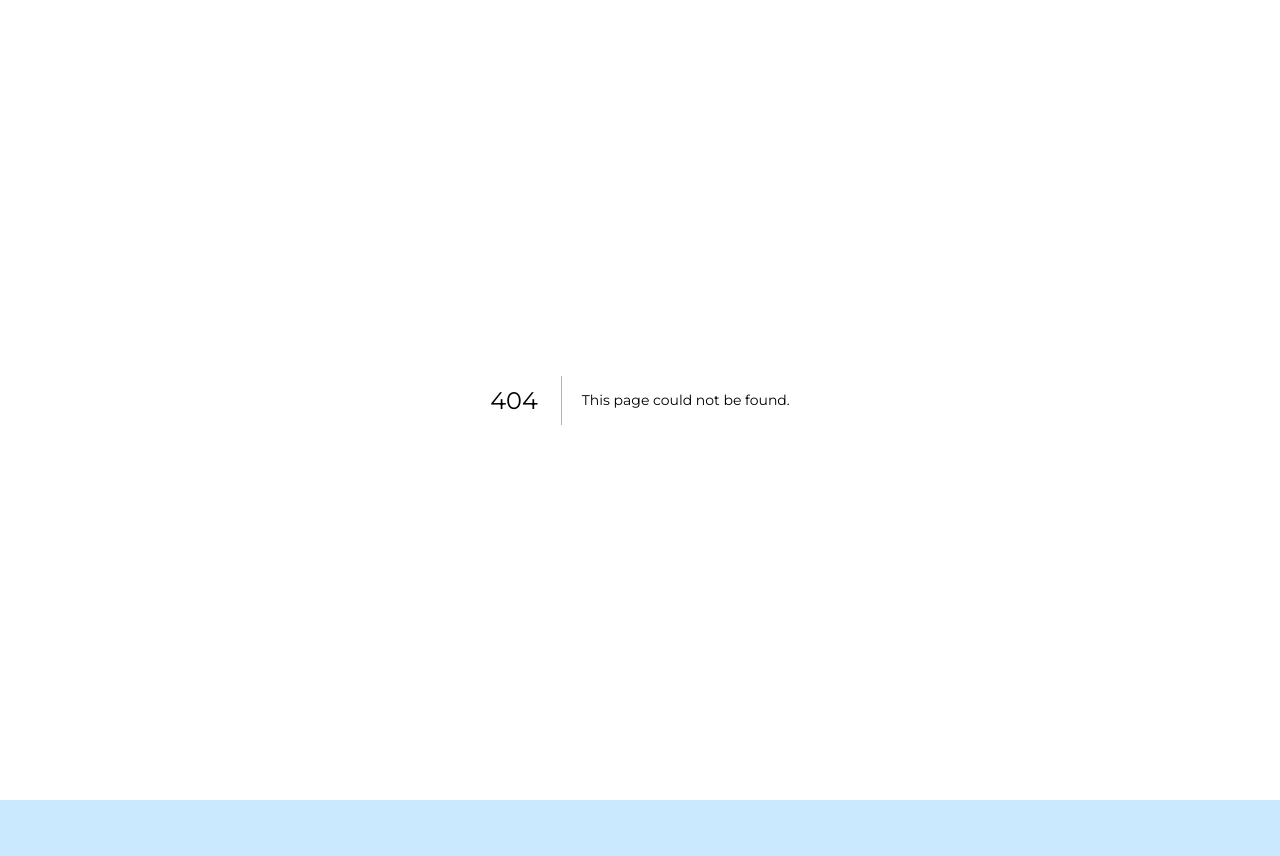
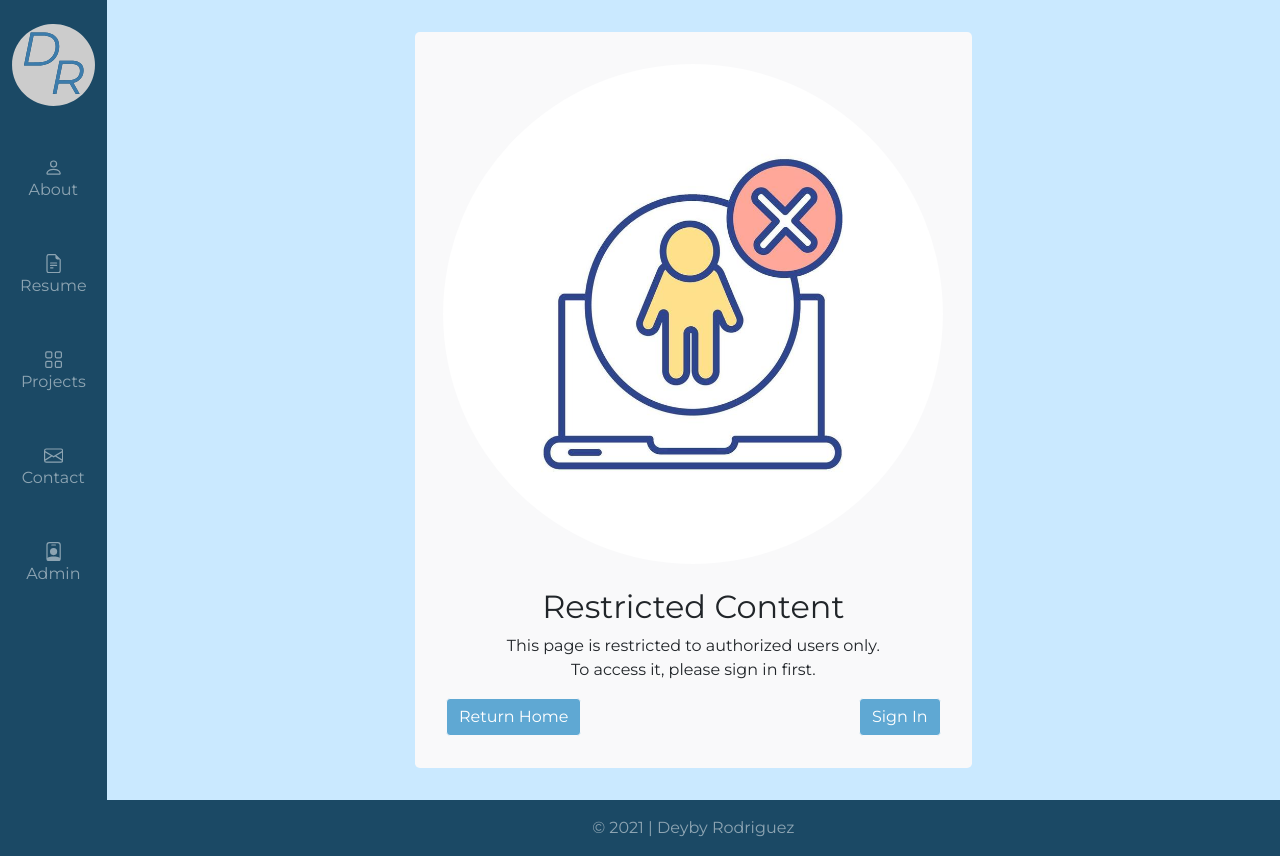
Before and after one commit to deybyr647/next-personal-site, a Next.js app: page /unauthorized in a window 1280 px wide. Before the commit this address had no page. Before the commit the page ends 800 px from the top, so only its background shows below. Built offline with nearby package versions, Linux system fonts and the light colour scheme; no server answers.

Commit message:
Added unauth page & proper types where needed

```diff
--- a/components/Navigation.tsx
+++ b/components/Navigation.tsx
@@ -22,7 +22,7 @@ const Navigation = () => {
       variant={"dark"}
       className={`h-100 d-flex align-items-start justify-content-center ${styles.navigation}`}
     >
-      <Nav className={"d-flex text-center flex-column sticky-top"}>
+      <Nav className={"d-flex text-center flex-column"}>
         <Navbar.Brand className={"mx-0 p-0 my-3"}>
           <Link href={"/"}>
             <a>
@@ -68,14 +68,24 @@ const Navigation = () => {
         </Link>
 
         {session ? (
+          <>
+            <Link href={"/admin"}>
+              <a className={"nav-link my-3"}>
+                <BsPersonBadge size={"1.2em"} />
+                <br />
+                <span className={"d-none d-lg-inline"}>Admin</span>
+              </a>
+            </Link>
+
             <a
               className={"nav-link my-3"}
               onClick={() => signOut({ callbackUrl: "/" })}
             >
               <BsArrowRightSquare size={"1.2em"} />
               <br />
-            <span className={"d-none d-lg-inline"}>Exit</span>
+              <span className={"d-none d-lg-inline"}>Log Out</span>
             </a>
+          </>
         ) : (
           <a
             className={"nav-link my-3"}
--- a/components/projects/ProjectCard.tsx
+++ b/components/projects/ProjectCard.tsx
@@ -15,7 +15,8 @@ interface ProjectProps {
     shortDescription: string;
     tagline: string;
     techStack: string[];
-    uid: string;
+    uid?: string;
+    exists?: boolean;
   };
   isAdmin: boolean;
 }
--- a/pages/admin/[projectid].tsx
+++ b/pages/admin/[projectid].tsx
@@ -56,7 +56,7 @@ const EditProjectContent = ({ project }: ProjectProps) => {
     e.preventDefault();
 
     (async () => {
-      const newData = {
+      const newData: ProjectProps["project"] = {
         githubLink: ghLink,
         liveDemoLink: demolink,
         longDescription: longDesc,
@@ -77,6 +77,7 @@ const EditProjectContent = ({ project }: ProjectProps) => {
 
   useEffect(() => {
     if (!session) router.push("/unauthorized");
+
     setTagline(project.tagline);
     setShortDesc(project.shortDescription);
     setDemoLink(project.liveDemoLink);
--- a/pages/api/projects.ts
+++ b/pages/api/projects.ts
@@ -1,5 +1,6 @@
 // Next.js API route support: https://nextjs.org/docs/api-routes/introduction
 import type { NextApiRequest, NextApiResponse } from "next";
+import { ProjectProps } from "../../components/projects/ProjectCard";
 
 import db from "../../components/admin/firebaseConfig";
 
@@ -21,7 +22,7 @@ const projects = async (req: NextApiRequest, res: NextApiResponse) => {
     const body = req.body;
     const uid = body.uid;
 
-    const data = {
+    const data: ProjectProps["project"] = {
       githubLink: body.githubLink,
       liveDemoLink: body.liveDemoLink,
       longDescription: body.longDescription,
@@ -40,7 +41,7 @@ const projects = async (req: NextApiRequest, res: NextApiResponse) => {
   if (req.method === "POST" && !req.body.exists) {
     const body = req.body;
 
-    const data = {
+    const data: ProjectProps["project"] = {
       githubLink: body.githubLink,
       liveDemoLink: body.liveDemoLink,
       longDescription: body.longDescription,
--- /dev/null
+++ b/pages/unauthorized.tsx
@@ -0,0 +1,92 @@
+import { Container, Row, Col, Button } from "react-bootstrap";
+import { signIn } from "next-auth/react";
+import { useRouter } from "next/router";
+import Image from "next/image";
+
+import styles from "../styles/etc.module.css";
+
+import Metadata from "../components/Metadata";
+import Navigation from "../components/Navigation";
+import Footer from "../components/Footer";
+import Jumbotron from "../components/Jumbotron";
+
+import notAuth from "../public/unauth.png";
+
+const UnauthorizedContent = () => {
+  const router = useRouter();
+
+  return (
+    <Container fluid>
+      <Row className={"p-0"}>
+        <Col xs={2} sm={1} className={"p-0"}>
+          <Navigation />
+        </Col>
+
+        <Col xs={10} sm={11} className={"p-0 mt-4"}>
+          <Container fluid>
+            <Row className={"mt-2"}>
+              <Col md={12} lg={3}></Col>
+              <Col md={12} lg={6} className={"order-first order-lg-0"}>
+                <Jumbotron className={"d-flex flex-column align-items-center"}>
+                  <Image
+                    alt={"Unauthorized"}
+                    src={notAuth}
+                    className={"rounded-circle"}
+                    placeholder={"blur"}
+                    width={500}
+                    height={500}
+                  />
+
+                  <Container className={"text-center mt-4"}>
+                    <h2>Restricted Content</h2>
+
+                    <p className={"mt-2 px-3 text-center"}>
+                      This page is restricted to authorized users only. <br />
+                      To access it, please sign in first.
+                    </p>
+                  </Container>
+
+                  <Container
+                    className={"d-flex flex-row justify-content-between"}
+                  >
+                    <Button
+                      variant={"light"}
+                      className={styles.linkButton}
+                      onClick={() => router.push("/")}
+                    >
+                      Return Home
+                    </Button>
+
+                    <Button
+                      variant={"light"}
+                      className={styles.linkButton}
+                      onClick={() =>
+                        signIn("google", { callbackUrl: "/admin" })
+                      }
+                    >
+                      Sign In
+                    </Button>
+                  </Container>
+                </Jumbotron>
+              </Col>
+              <Col md={12} lg={3}></Col>
+            </Row>
+          </Container>
+
+          <Footer />
+        </Col>
+      </Row>
+    </Container>
+  );
+};
+
+const UnauthorizedPage = () => {
+  return (
+    <>
+      <Metadata title={"Unauthorized"} />
+      <UnauthorizedContent />
+    </>
+  );
+};
+
+export default UnauthorizedPage;
```
Also changed, not shown: pages/admin/index.tsx (+7 -3 lines), public/unauth.png (added). Lines whose indentation alone changed are shown as unchanged.
